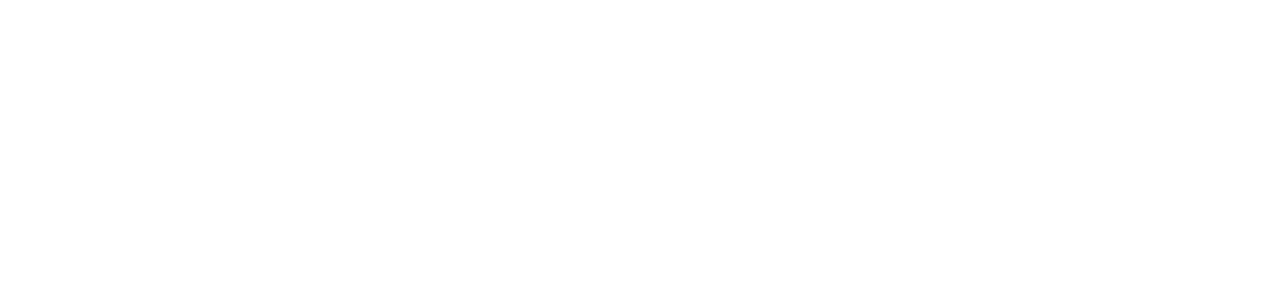
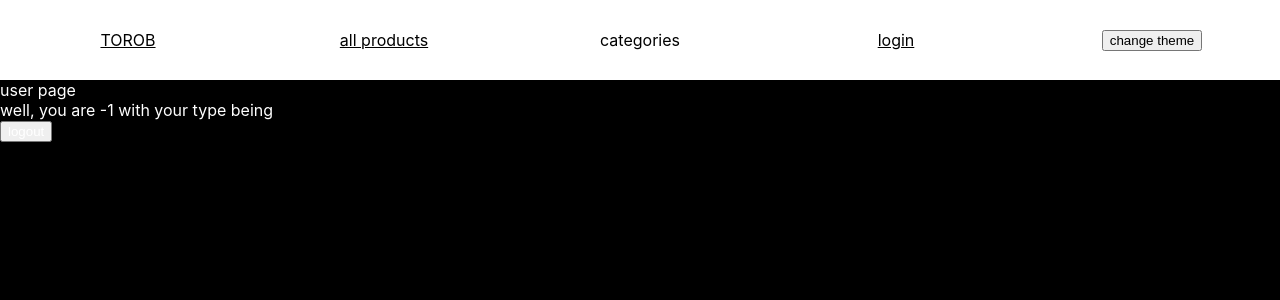
Before and after one commit to IIIphr/ie_final_project, a React (Create React App) app in the folder front_end/: page /user in a window 1280 px wide. Before the commit this address had no page. Shown: the top 300 px of the page. Built offline with nearby package versions, Linux system fonts and the light colour scheme.

Commit message:
Added user page, login should be changed and stored on database

```diff
--- a/front_end/src/Login.js
+++ b/front_end/src/Login.js
@@ -1,15 +1,24 @@
 import './Login.css';
 import { useSelector, useDispatch } from 'react-redux';
 import { change_id, change_type } from './userSlice';
-import { useState } from 'react';
+import { useState, useEffect } from 'react';
+import { useNavigate, useLocation } from "react-router-dom";
 import Navbar from './Navbar';
 
 function Login() {
 
   let dispatch = useDispatch();
+  let navigate = useNavigate();
   let theme = useSelector((state) => state.theme.data);
   let [input_id, setInputId] = useState('');
   let [input_type, setInputType] = useState('');
+  let current_user_id = useSelector((state) => state.user.user_id);
+
+  useEffect(() => {
+    if (current_user_id != -1){
+      navigate("/user");
+    }
+  }, []);
 
   function class_name(name) {
     return name + " " + name + "_" + theme;
--- a/front_end/src/Navbar.js
+++ b/front_end/src/Navbar.js
@@ -23,7 +23,7 @@
       return (<Link to="/login">login</Link>);
     }
     else{
-      return (<Link to="/login">welcome, {current_user_id}</Link>);
+      return (<Link to="/user">welcome, {current_user_id}</Link>);
     }
   }
 
--- /dev/null
+++ b/front_end/src/User.css
@@ -0,0 +1,16 @@
+.user_cont {
+    width: 100%;
+    height: 90%;
+}
+.user_cont_light {
+    background-color: white;
+}
+.user_cont_light * {
+    color: black;
+}
+.user_cont_dark {
+    background-color: black;
+}
+.user_cont_dark * {
+    color: white;
+}
--- /dev/null
+++ b/front_end/src/User.js
@@ -0,0 +1,36 @@
+import './User.css';
+import { useSelector, useDispatch } from 'react-redux';
+import { change_id, change_type } from './userSlice';
+import { useNavigate, useLocation } from "react-router-dom";
+import Navbar from './Navbar';
+
+function User() {
+
+  let dispatch = useDispatch();
+  let navigate = useNavigate();
+  let theme = useSelector((state) => state.theme.data);
+  let current_user_id = useSelector((state) => state.user.user_id);
+  let current_user_type = useSelector((state) => state.user.user_type);
+
+  function class_name(name) {
+    return name + " " + name + "_" + theme;
+  }
+
+  function logout(){
+    dispatch(change_id(-1));
+    navigate("/");
+  }
+
+  return (
+    <div className="cont">
+      <Navbar />
+      <div className={class_name("user_cont")}>
+        <p>user page</p>
+        <p>well, you are {current_user_id} with your type being {current_user_type}</p>
+        <button onClick={logout}>logout</button>
+      </div>
+    </div>
+  );
+}
+
+export default User;
--- a/front_end/src/index.js
+++ b/front_end/src/index.js
@@ -9,6 +9,7 @@
 import Login from './Login';
 import Products_loader from './Products_loader';
 import Products from './Products';
+import User from './User';
 
 const root = ReactDOM.createRoot(document.getElementById('root'));
 root.render(
@@ -19,6 +20,7 @@
         <Route path="/login" element={<Login />} />
         <Route path="/products_loader" element={<Products_loader />} />
         <Route path="/products" element={<Products />} />
+        <Route path="/user" element={<User />} />
       </Routes>
     </BrowserRouter>
   </Provider>
```
